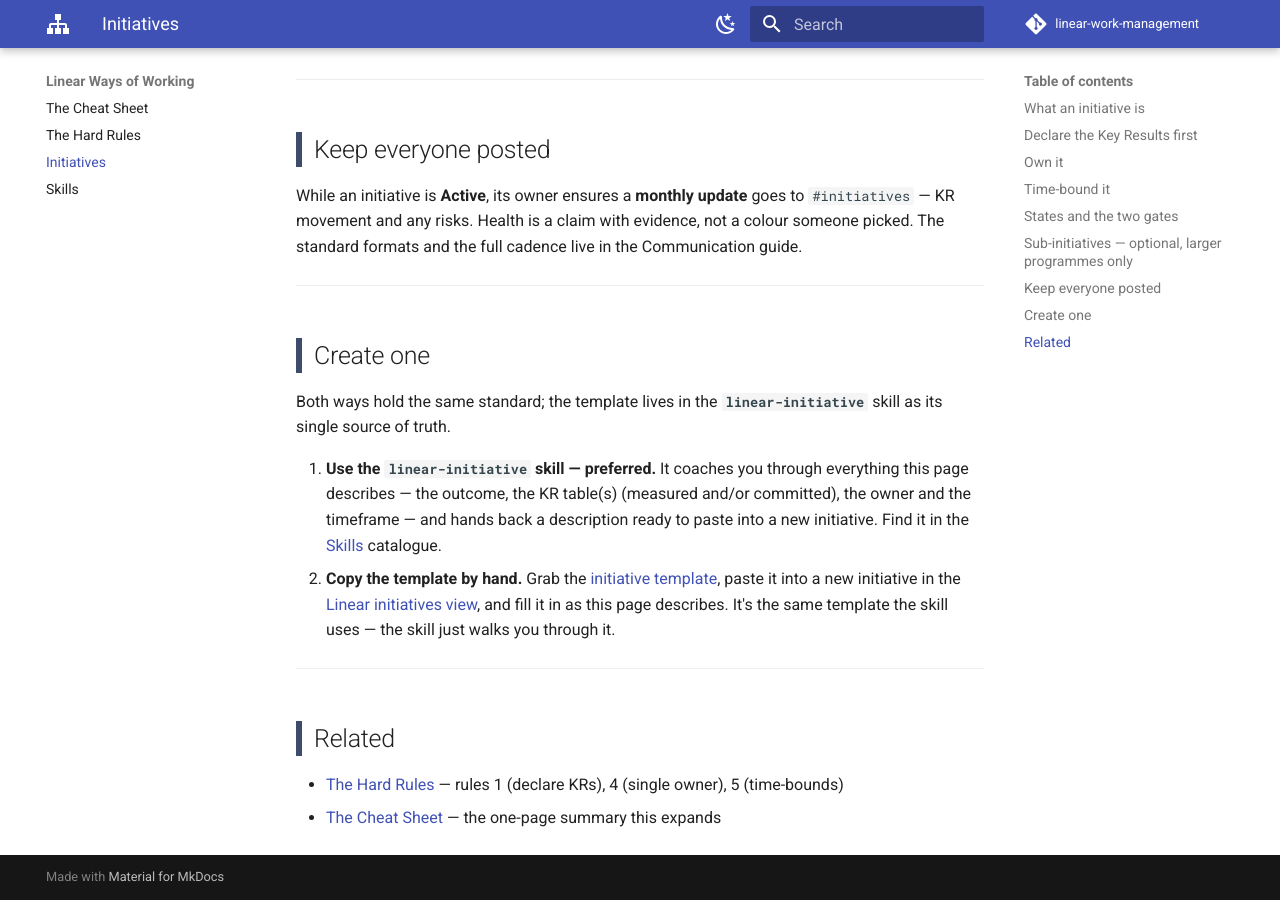
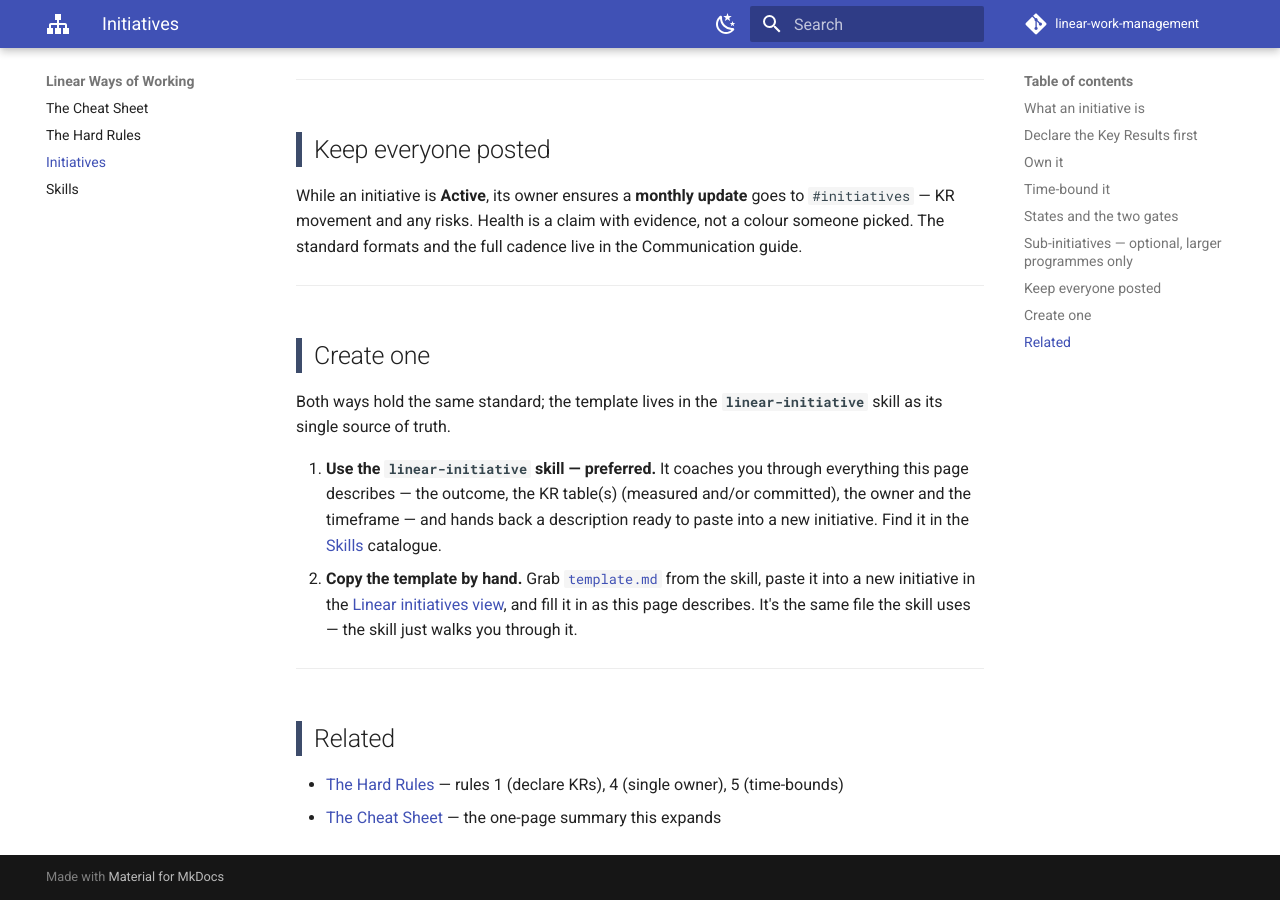
Before and after one commit to hungovercoders/linear-work-management, an MkDocs documentation site: the page built from docs/initiatives.md, in a window 1280 px wide and 900 px high, scrolled down 3727 px. Built offline with MkDocs 1.6.1 and Material for MkDocs 9.7.7, drawn with Linux system fonts in a browser that asks for light colours; comment, search, counter and statistics services are not loaded.

Commit message:
refactor(initiatives): template.md as standalone file beside the skill
The initiative template now lives in skills/linear-initiative/template.md — a
single file both the skill and the docs reference, rather than embedded in
SKILL.md. SKILL.md points at it; the docs' manual path links straight to it.

Co-Authored-By: Claude Opus 4.8 (1M context) <noreply@anthropic.com>

```diff
--- a/docs/initiatives.md
+++ b/docs/initiatives.md
@@ -150,10 +150,10 @@ its single source of truth.
    page describes — the outcome, the KR table(s) (measured and/or committed), the owner and
    the timeframe — and hands back a description ready to paste into a new initiative. Find it
    in the [Skills](skills/index.md) catalogue.
-2. **Copy the template by hand.** Grab the [initiative template](https://github.com/dataGriff/linear-work-management/blob/main/skills/linear-initiative/SKILL.md#the-initiative-template-source-of-truth),
-   paste it into a new initiative in the [Linear initiatives view](https://linear.app/happydevs/initiatives),
-   and fill it in as this page describes. It's the same template the skill uses — the skill
-   just walks you through it.
+2. **Copy the template by hand.** Grab [`template.md`](https://github.com/dataGriff/linear-work-management/blob/main/skills/linear-initiative/template.md)
+   from the skill, paste it into a new initiative in the [Linear initiatives view](https://linear.app/happydevs/initiatives),
+   and fill it in as this page describes. It's the same file the skill uses — the skill just
+   walks you through it.
 
 ---
 
```
Also changed, not shown: skills/linear-initiative/SKILL.md (+5 -26 lines), skills/linear-initiative/template.md (added, +25 -0 lines).
